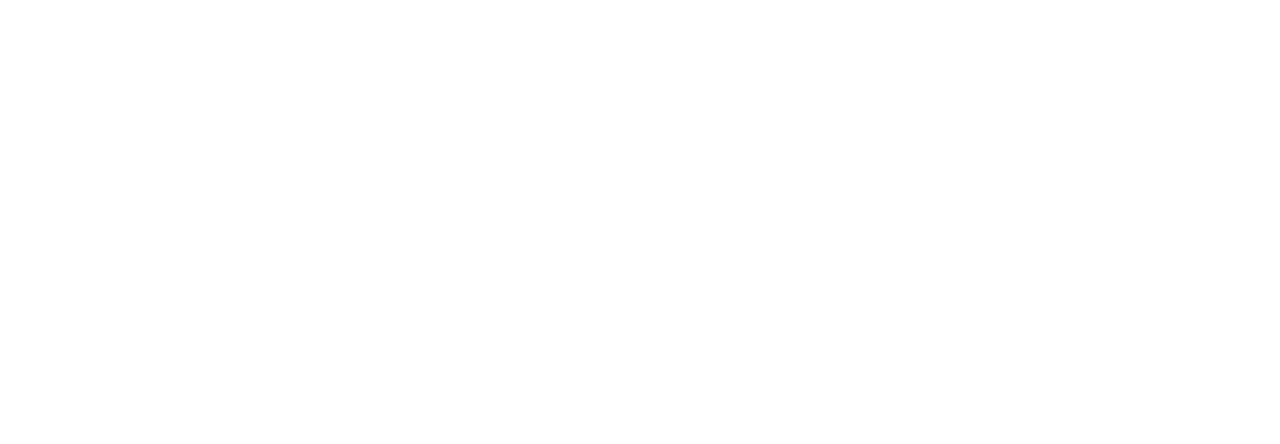
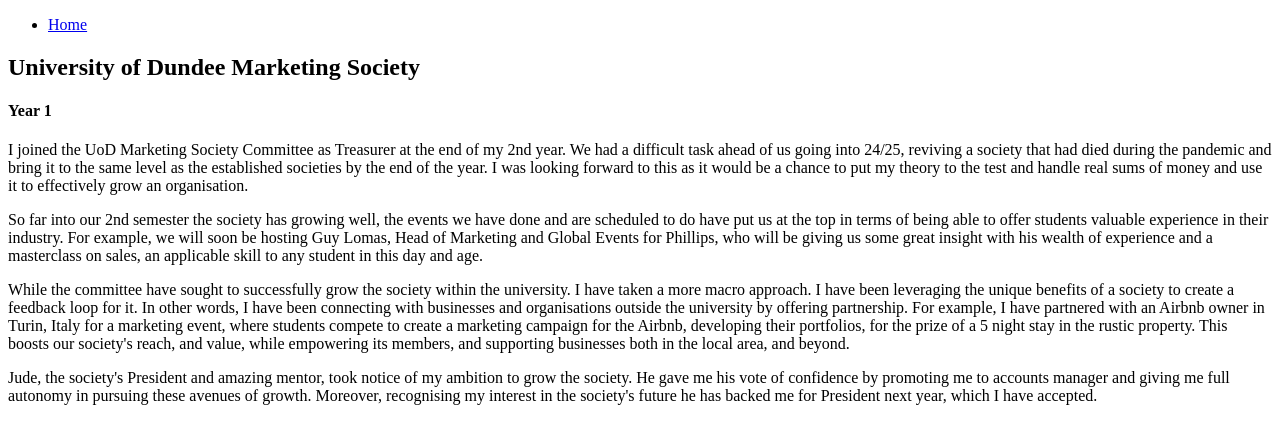
Before and after one commit to KieranMcK-Fin/kieranmck-fin.github.io, a plain HTML site: page index_3.2.html in a window 1280 px wide. Drawn offline with Linux system fonts and the light colour scheme.

Commit message:
Developing Extra-Curricular

```diff
--- a/index_3.2.html
+++ b/index_3.2.html
@@ -7,3 +7,29 @@
         <meta name ="viewport"  Content="width=device-width, initial-scale=1.0">
     <title>Marketing Society</title>
     </head>
+
+    <body>
+        <header>
+            <nav>
+                <ul>
+                    <li><a href="index.html" class="navbutton">Home</a></li>
+                </ul>
+            </nav>
+        </header>
+
+        <main>
+            <div>
+                <article>
+                    <header>
+                        <h2>University of Dundee Marketing Society</h2>
+                        <h4>Year 1</h4>
+                    </header>
+                    <main>
+                        <p>I joined the UoD Marketing Society Committee as Treasurer at the end of my 2nd year. We had a difficult task ahead of us going into 24/25, reviving a society that had died during the pandemic and bring it to the same level as the established societies by the end of the year. I was looking forward to this as it would be a chance to put my theory to the test and handle real sums of money and use it to effectively grow an organisation.</p>
+                        <p>So far into our 2nd semester the society has growing well, the events we have done and are scheduled to do have put us at the top in terms of being able to offer students valuable experience in their industry. For example, we will soon be hosting Guy Lomas, Head of Marketing and Global Events for Phillips, who will be giving us some great insight with his wealth of experience and a masterclass on sales, an applicable skill to any student in this day and age.</p>
+                        <p>While the committee have sought to successfully grow the society within the university. I have taken a more macro approach. I have been leveraging the unique benefits of a society to create a feedback loop for it. In other words, I have been connecting with businesses and organisations outside the university by offering partnership. For example, I have partnered with an Airbnb owner in Turin, Italy for a marketing event, where students compete to create a marketing campaign for the Airbnb, developing their portfolios, for the prize of a 5 night stay in the rustic property. This boosts our society's reach, and value, while empowering its members, and supporting businesses both in the local area, and beyond.</p>
+                        <p>Jude, the society's President and amazing mentor, took notice of my ambition to grow the society. He gave me his vote of confidence by promoting me to accounts manager and giving me full autonomy in pursuing these avenues of growth. Moreover, recognising my interest in the society's future he has backed me for President next year, which I have accepted.</p>
+                    </main>
+                </article>
+            </div>
+        </main>
```
Also changed, not shown: index_2.html (+2 -1 lines), index_3.1.html (+2 -2 lines).
